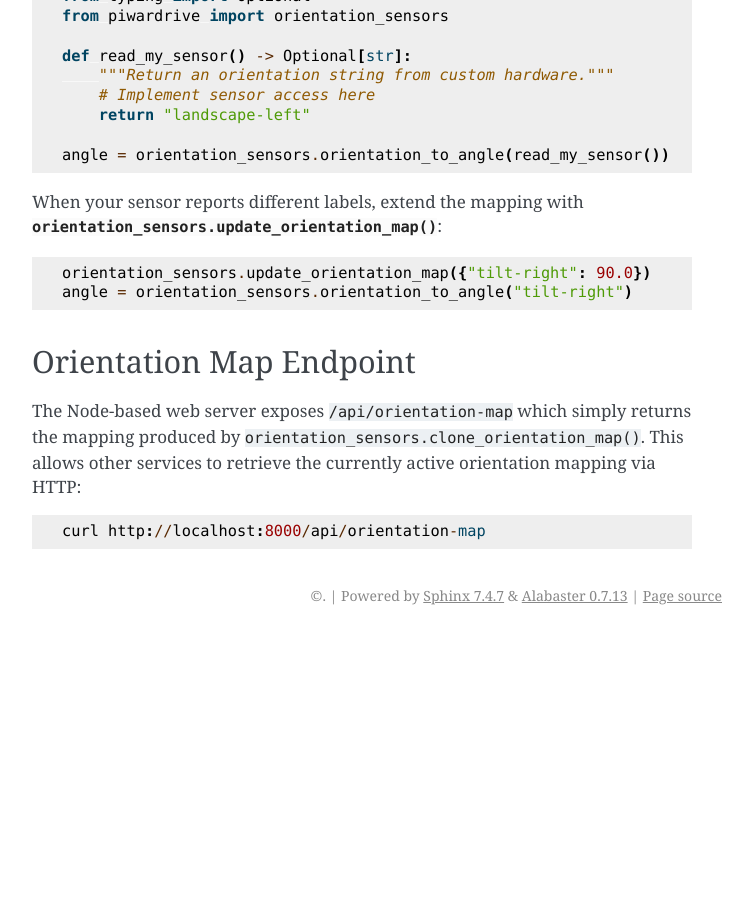
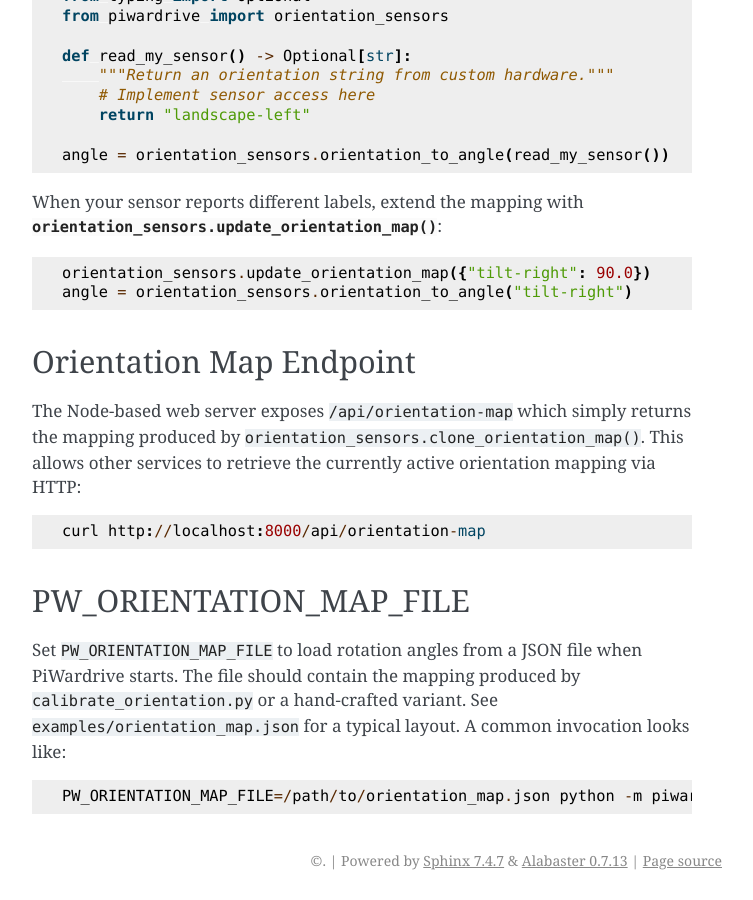
Before and after one commit to Trashytalk/piwardrive, a Sphinx documentation site: the page built from docs/orientation.rst, in a window 1280 px wide and 900 px high, scrolled down 3042 px. Shown: the whole window, without its empty margins (388-1141 px from the left). Built offline with Sphinx 7.4.7, drawn with Linux system fonts in a browser that asks for light colours; before the commit the page ends 3677 px from its top, so only the background shows below that; some of the changed text lies outside the part shown.

Commit message:
docs: document orientation map file

```diff
--- a/docs/orientation.rst
+++ b/docs/orientation.rst
@@ -151,3 +151,13 @@ returns the mapping produced by
 services to retrieve the currently active orientation mapping via HTTP::
 
    curl http://localhost:8000/api/orientation-map
+
+PW_ORIENTATION_MAP_FILE
+~~~~~~~~~~~~~~~~~~~~~~~
+Set ``PW_ORIENTATION_MAP_FILE`` to load rotation angles from a JSON file
+when PiWardrive starts. The file should contain the mapping produced by
+``calibrate_orientation.py`` or a hand-crafted variant.  See
+``examples/orientation_map.json`` for a typical layout.  A common
+invocation looks like::
+
+   PW_ORIENTATION_MAP_FILE=/path/to/orientation_map.json python -m piwardrive.main
```
